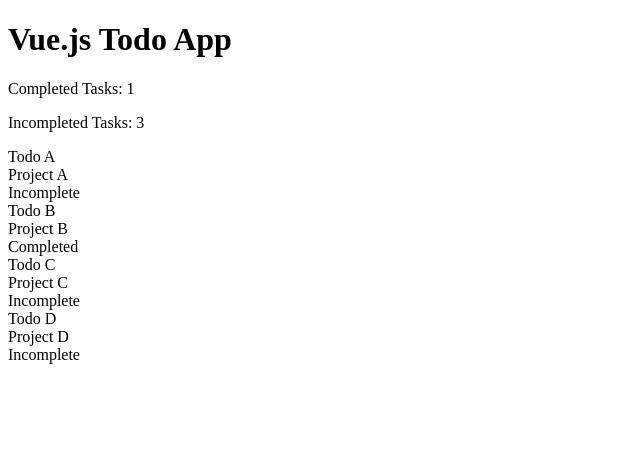
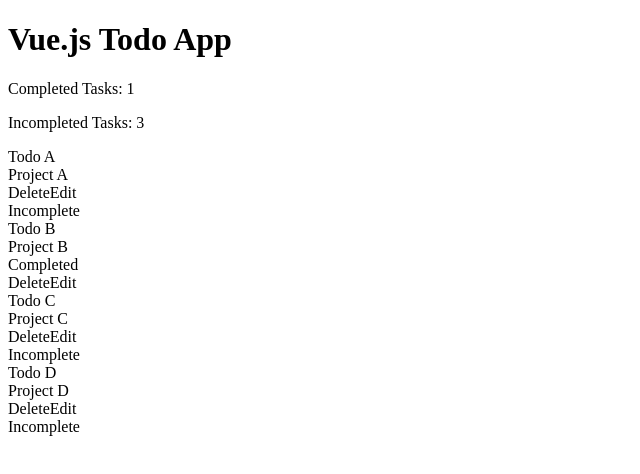
Before and after one commit to tsai810417/Todo-Vue, a Vue app: page / in a window 1280 px wide. Shown: the top 474 px of the page, without its empty margins (0-640 px from the left). Built offline with nearby package versions, Linux system fonts and the light colour scheme.

Commit message:
use v-if instead of v-show

```diff
--- a/src/components/Todo.vue
+++ b/src/components/Todo.vue
@@ -7,15 +7,19 @@
       <div class="meta">
         {{ todo.project }}
       </div>
-      <div v-show="todo.done">
+      <div v-if="todo.done">
         Completed
       </div>
-      <div v-show="!todo.done">
+      <div class="buttons">
+        <span v-on:click="deleteTodo">Delete</span>
+        <span v-on:click="showForm">Edit</span>
+      </div>
+      <div v-if="!todo.done">
         Incomplete
       </div>
     </div>
   </div>
-  <!-- <div class="content" v-if="isEditing">
+  <!-- <div class="content" v-show="isEditing">
     <div class="ui form">
       <div class="field">
         <label>Title</label>
@@ -41,6 +45,9 @@
     };
   },
   methods: {
+    deleteTodo(){
+
+    },
     showForm(){
       this.isEditing = true;
     },
```
